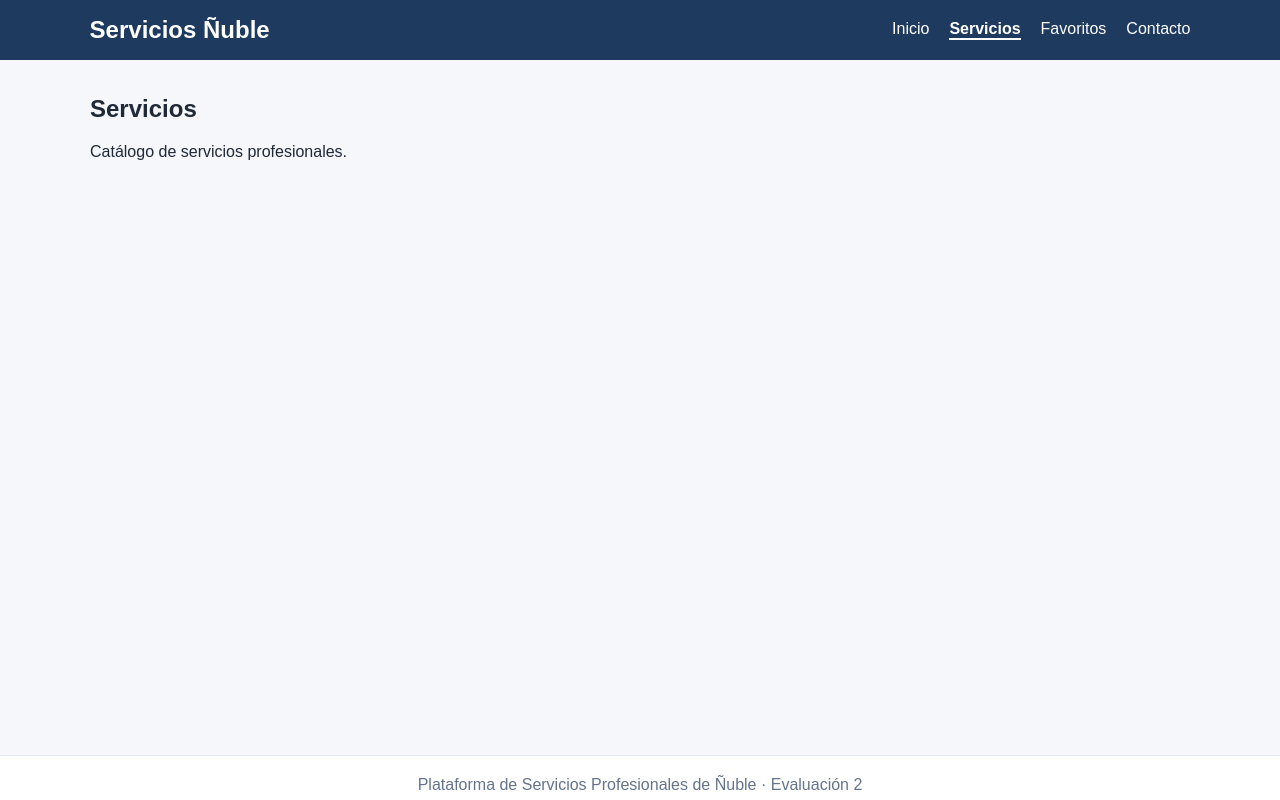
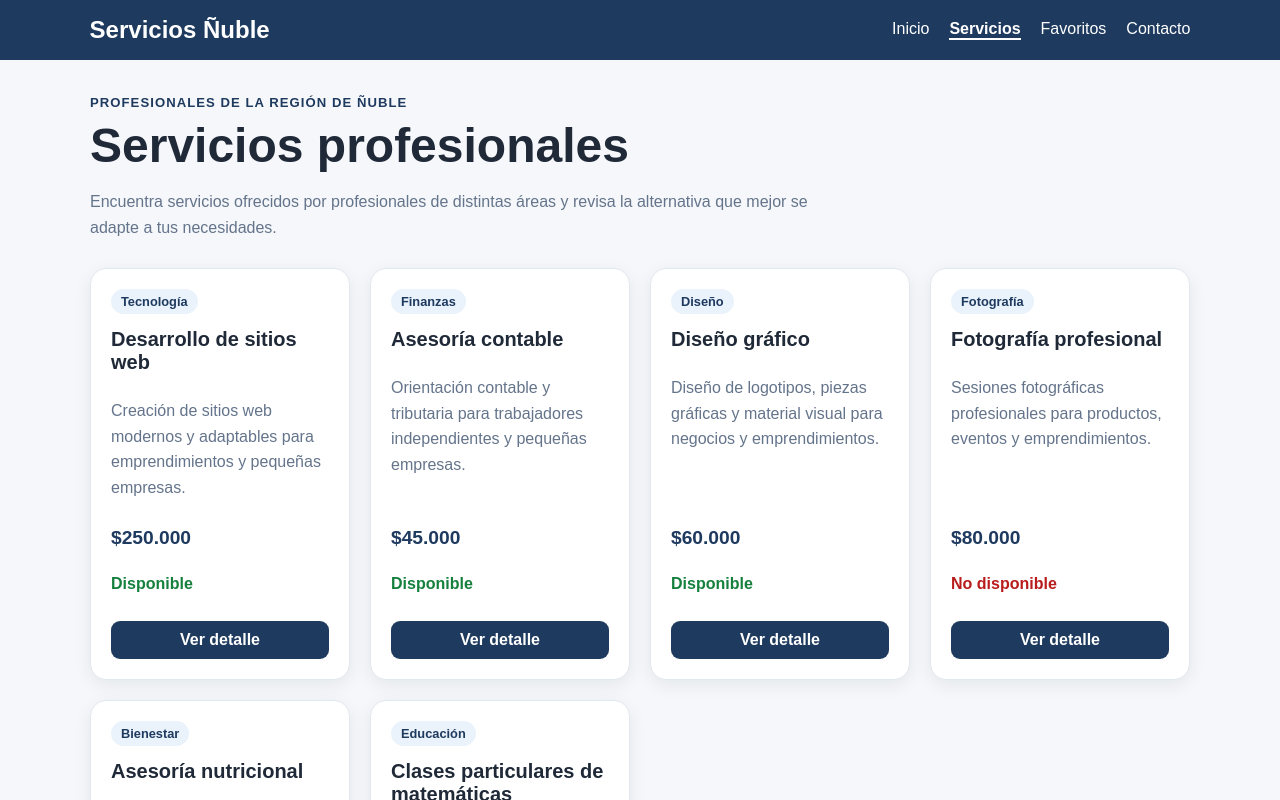
Before and after one commit to katherinesanhueza-lgtm/actividad-vue, a Vue app in the folder evaluacion2-servicios-nuble/: page /servicios in a window 1280 px wide. Shown: the top 800 px of the page. Built offline with nearby package versions, Linux system fonts and the light colour scheme.

Commit message:
Evaluacion 2 - Catalogo y componentes

```diff
--- /dev/null
+++ b/evaluacion2-servicios-nuble/src/components/ServicioCard.vue
@@ -0,0 +1,144 @@
+<script setup>
+import { computed } from 'vue'
+
+const props = defineProps({
+  servicio: {
+    type: Object,
+    required: true
+  }
+})
+
+const precioCLP = computed(() => {
+  return new Intl.NumberFormat('es-CL', {
+    style: 'currency',
+    currency: 'CLP',
+    maximumFractionDigits: 0
+  }).format(props.servicio.precio)
+})
+</script>
+
+<template>
+  <article class="servicio-card">
+
+    <div class="servicio-card__contenido">
+
+      <span class="categoria">
+        {{ servicio.categoria }}
+      </span>
+
+      <h2>
+        {{ servicio.nombre }}
+      </h2>
+
+      <p class="descripcion">
+        {{ servicio.descripcion }}
+      </p>
+
+      <p class="precio">
+        {{ precioCLP }}
+      </p>
+
+      <p
+        v-if="servicio.disponible"
+        class="disponible"
+      >
+        Disponible
+      </p>
+
+      <p
+        v-else
+        class="no-disponible"
+      >
+        No disponible
+      </p>
+
+      <RouterLink
+        :to="`/servicios/${servicio.id}`"
+        class="boton-detalle"
+      >
+        Ver detalle
+      </RouterLink>
+
+    </div>
+
+  </article>
+</template>
+
+<style scoped>
+.servicio-card {
+  display: flex;
+  flex-direction: column;
+  overflow: hidden;
+  background: white;
+  border: 1px solid #e2e8f0;
+  border-radius: 16px;
+  box-shadow: 0 5px 18px rgba(15, 23, 42, 0.07);
+  transition: transform 0.2s ease, box-shadow 0.2s ease;
+}
+
+.servicio-card:hover {
+  transform: translateY(-4px);
+  box-shadow: 0 12px 28px rgba(15, 23, 42, 0.12);
+}
+
+.servicio-card__contenido {
+  display: flex;
+  flex-direction: column;
+  flex: 1;
+  padding: 20px;
+}
+
+.categoria {
+  align-self: flex-start;
+  padding: 5px 10px;
+  border-radius: 999px;
+  background: #eaf2fb;
+  color: #1e3a5f;
+  font-size: 0.8rem;
+  font-weight: 700;
+}
+
+.servicio-card h2 {
+  margin: 14px 0 8px;
+  font-size: 1.25rem;
+}
+
+.descripcion {
+  flex: 1;
+  color: #64748b;
+  line-height: 1.6;
+}
+
+.precio {
+  margin: 10px 0;
+  color: #1e3a5f;
+  font-size: 1.2rem;
+  font-weight: 800;
+}
+
+.disponible {
+  color: #15803d;
+  font-weight: 700;
+}
+
+.no-disponible {
+  color: #b91c1c;
+  font-weight: 700;
+}
+
+.boton-detalle {
+  display: block;
+  margin-top: 12px;
+  padding: 10px 14px;
+  border-radius: 9px;
+  background: #1e3a5f;
+  color: white;
+  text-align: center;
+  text-decoration: none;
+  font-weight: 700;
+}
+
+.boton-detalle:hover {
+  background: #2b527d;
+}
+</style>
--- a/evaluacion2-servicios-nuble/src/views/ServiciosView.vue
+++ b/evaluacion2-servicios-nuble/src/views/ServiciosView.vue
@@ -1,6 +1,124 @@
+<script setup>
+import ServicioCard from '../components/ServicioCard.vue'
+
+const servicios = [
+  {
+    id: 1,
+    nombre: 'Desarrollo de sitios web',
+    categoria: 'Tecnología',
+    descripcion:
+      'Creación de sitios web modernos y adaptables para emprendimientos y pequeñas empresas.',
+    precio: 250000,
+    disponible: true
+  },
+  {
+    id: 2,
+    nombre: 'Asesoría contable',
+    categoria: 'Finanzas',
+    descripcion:
+      'Orientación contable y tributaria para trabajadores independientes y pequeñas empresas.',
+    precio: 45000,
+    disponible: true
+  },
+  {
+    id: 3,
+    nombre: 'Diseño gráfico',
+    categoria: 'Diseño',
+    descripcion:
+      'Diseño de logotipos, piezas gráficas y material visual para negocios y emprendimientos.',
+    precio: 60000,
+    disponible: true
+  },
+  {
+    id: 4,
+    nombre: 'Fotografía profesional',
+    categoria: 'Fotografía',
+    descripcion:
+      'Sesiones fotográficas profesionales para productos, eventos y emprendimientos.',
+    precio: 80000,
+    disponible: false
+  },
+  {
+    id: 5,
+    nombre: 'Asesoría nutricional',
+    categoria: 'Bienestar',
+    descripcion:
+      'Orientación nutricional personalizada enfocada en hábitos alimentarios y bienestar.',
+    precio: 35000,
+    disponible: true
+  },
+  {
+    id: 6,
+    nombre: 'Clases particulares de matemáticas',
+    categoria: 'Educación',
+    descripcion:
+      'Clases de apoyo y reforzamiento de matemáticas para estudiantes de enseñanza básica y media.',
+    precio: 18000,
+    disponible: true
+  }
+]
+</script>
+
 <template>
-  <section>
-    <h1>Servicios</h1>
-    <p>Catálogo de servicios profesionales.</p>
+  <section class="servicios-page">
+
+    <div class="encabezado">
+      <p class="etiqueta">
+        Profesionales de la Región de Ñuble
+      </p>
+
+      <h1>
+        Servicios profesionales
+      </h1>
+
+      <p>
+        Encuentra servicios ofrecidos por profesionales de distintas
+        áreas y revisa la alternativa que mejor se adapte a tus necesidades.
+      </p>
+    </div>
+
+    <div class="servicios-grid">
+
+      <ServicioCard
+        v-for="servicio in servicios"
+        :key="servicio.id"
+        :servicio="servicio"
+      />
+
+    </div>
+
   </section>
 </template>
+
+<style scoped>
+.encabezado {
+  margin-bottom: 28px;
+}
+
+.etiqueta {
+  margin: 0 0 8px;
+  color: #1e3a5f;
+  font-size: 0.82rem;
+  font-weight: 800;
+  text-transform: uppercase;
+  letter-spacing: 0.08em;
+}
+
+.encabezado h1 {
+  margin: 0 0 10px;
+  font-size: clamp(2rem, 5vw, 3rem);
+}
+
+.encabezado > p:last-child {
+  max-width: 750px;
+  color: #64748b;
+  line-height: 1.6;
+}
+
+.servicios-grid {
+  display: grid;
+  grid-template-columns:
+    repeat(auto-fit, minmax(260px, 1fr));
+  gap: 20px;
+}
+</style>
```
